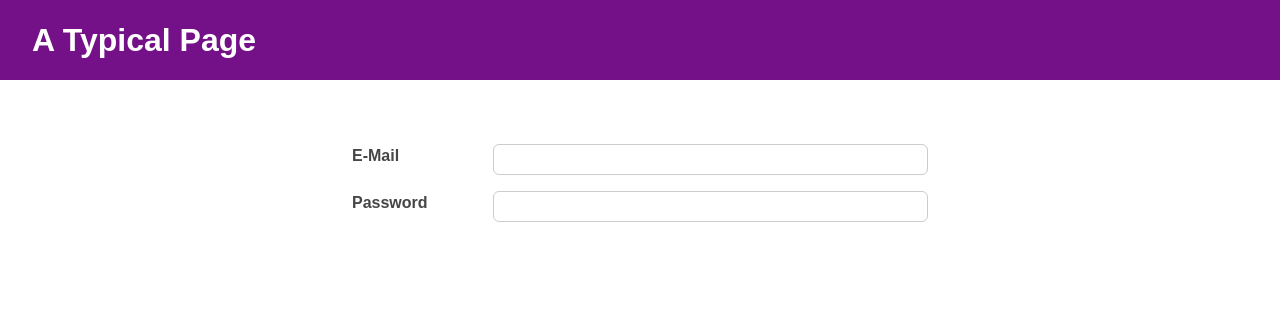
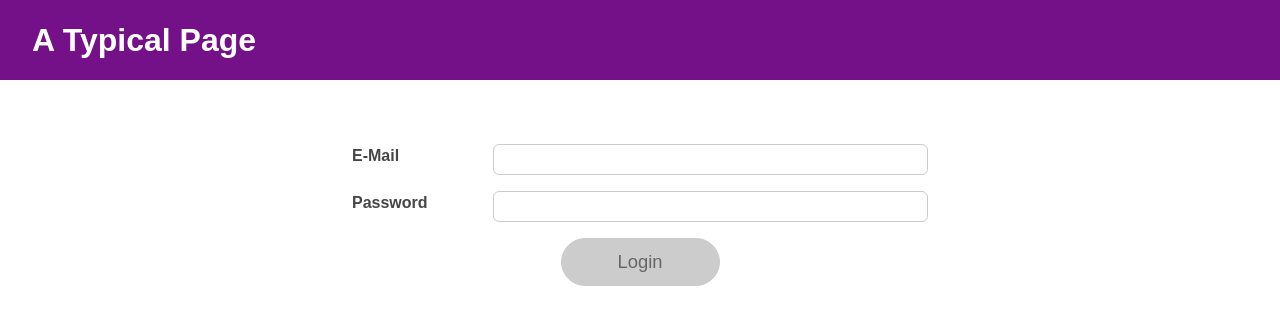
Before and after one commit to SO-HUII/Log_in_out, a React (Create React App) app: page / in a window 1280 px wide. Shown: the top 324 px of the page. Built offline with nearby package versions, Linux system fonts and the light colour scheme.

Commit message:
feat: Button 컴포넌트 구현 및 스타일링

```diff
--- a/src/components/Login/Login.js
+++ b/src/components/Login/Login.js
@@ -1,6 +1,7 @@
 import React, { useState } from "react";
 import Card from "../UI/Card/Card";
 import classes from './Login.module.css';
+import Button from "../UI/Button/Button";
 
 const Login = (props) => {
     const [enteredEmail, setEnteredEmail] = useState('');
@@ -69,6 +70,11 @@
                         onBlur={validatePasswordHandler}
                     />
                 </div>
+                <div className={classes.actions}>
+                    <Button type="submit" className={classes.btn} disabled={!formIsValid}>
+                        Login
+                    </Button>
+                </div>
             </form>
         </Card>
     );
--- /dev/null
+++ b/src/components/UI/Button/Button.js
@@ -0,0 +1,17 @@
+import React from "react";
+import classes from './Button.module.css';
+
+const Button = (props) => {
+    return(
+        <button
+            type={props.type || 'button'}
+            className={`${classes.button} ${props.className}`}
+            onClick={props.onClick}
+            disabled={props.disabled}
+        >
+            {props.children}
+        </button>
+    );
+};
+
+export default Button;
--- /dev/null
+++ b/src/components/UI/Button/Button.module.css
@@ -0,0 +1,30 @@
+.button {
+    font: inherit;
+    border: 1px solid #4f005f;
+    background: #4f005f;
+    color: white;
+    padding: 0.75rem 3.5rem;
+    cursor: pointer;
+    font-size: 1.15rem;
+    border-radius: 30px;
+}
+
+.button:hover,
+.button:active {
+    background: #741188;
+    border-color: #741188;
+}
+
+.button:focus {
+    outline: none;
+}
+
+button:disabled,
+button:focus:disabled,
+button:hover:disabled,
+button:active:disabled {
+    background: #ccc;
+    border-color: #ccc;
+    color: #666666;
+    cursor: not-allowed;
+}
```
